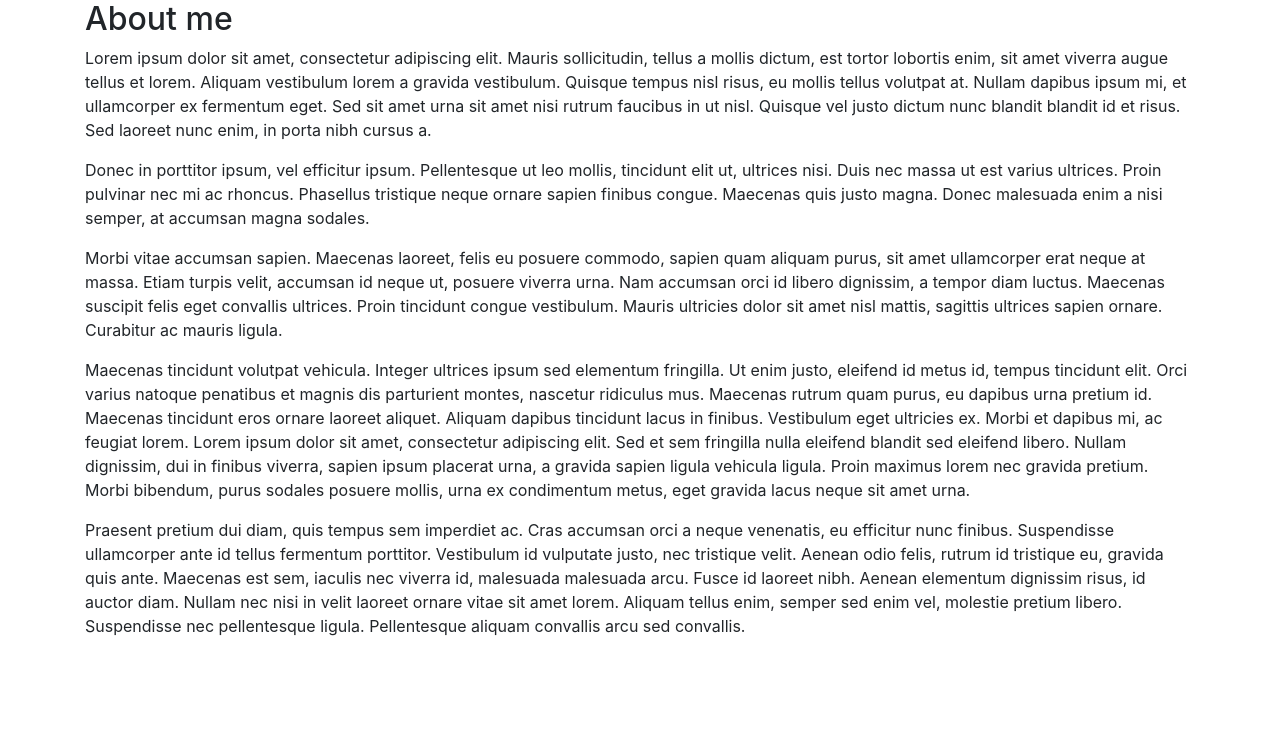
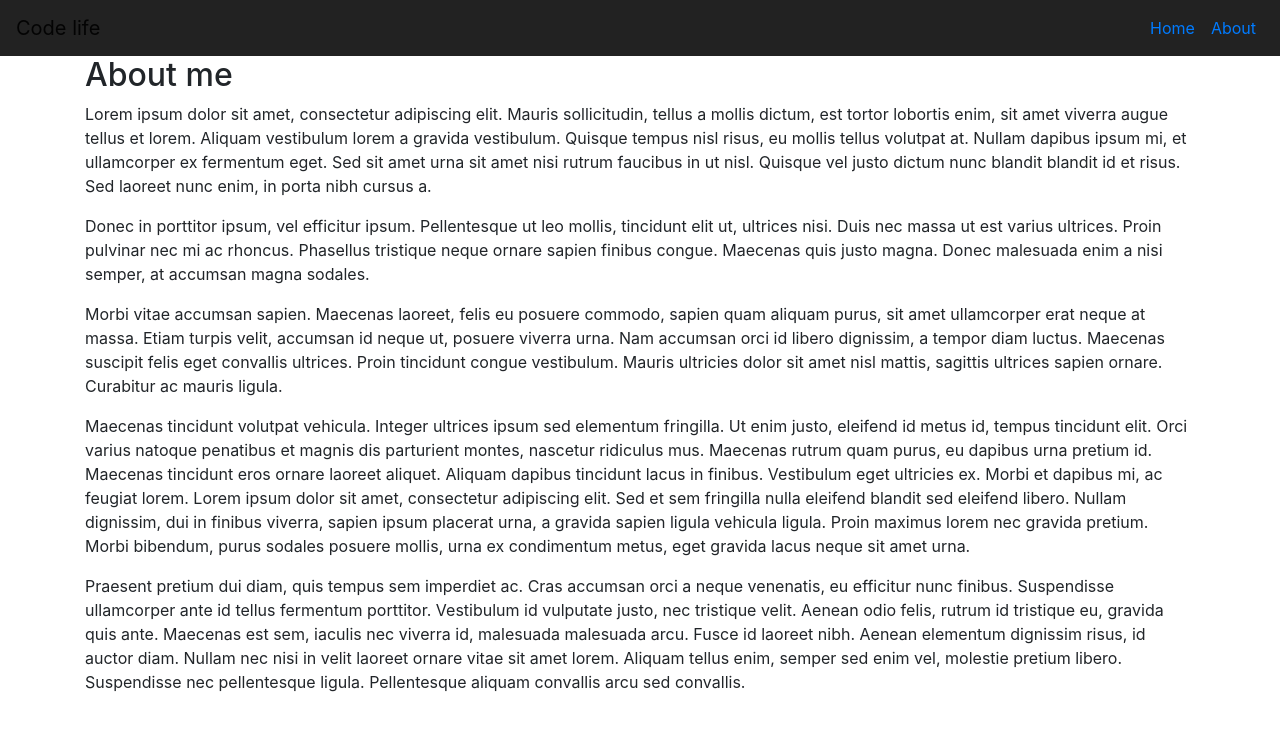
Before and after one commit to Organwolf/ReactJS, a React (Create React App) app in the folder intro-react/: page /About in a window 1280 px wide. Shown: the top 730 px of the page. Built offline with nearby package versions, Linux system fonts and the light colour scheme.

Commit message:
Added a navbar, solved react-router-dom import probs

```diff
--- a/intro-react/src/App.js
+++ b/intro-react/src/App.js
@@ -1,10 +1,12 @@
 import React, { Component, Fragment } from 'react';
-import { BrowserRouter as Router, Route, Switch } from 'react-router-dom'
+import { BrowserRouter, Route, Switch } from 'react-router-dom'
 
 import TodoApp from './containers/TodoApp';
-import About from './components/About'
-import NoMatch from './components/NoMatch'
+import { About } from './components/About'
+import { NoMatch } from './components/NoMatch'
 import { Layout } from './components/Layout.js'
+import { NavigationBar } from './components/NavigationBar'
+
 
 // https://www.youtube.com/watch?v=tOK9l5uP06U
 // at 17 minutes
@@ -15,7 +17,8 @@ class App extends Component {
   render() {
     return (
       <Fragment>
-        <Router>
+        <BrowserRouter>
+          <NavigationBar />
           <Layout>
             <Switch>
               <Route exact path="/" component={TodoApp} />
@@ -23,7 +26,7 @@ class App extends Component {
               <Route component={NoMatch} />
             </Switch>
           </Layout>
-        </Router>
+        </BrowserRouter>
       </Fragment>
     );
   }
--- a/intro-react/src/components/About.js
+++ b/intro-react/src/components/About.js
@@ -1,6 +1,6 @@
 import React from 'react'
 
-const About = () => (
+export const About = () => (
     <div>
         <h2>About me</h2>
         <p>
@@ -20,5 +20,3 @@ const About = () => (
         </p>
     </div>
 )
-
-export default About
--- /dev/null
+++ b/intro-react/src/components/NavigationBar.js
@@ -0,0 +1,42 @@
+import React from 'react'
+import { Link } from 'react-router-dom'
+import { Nav, Navbar } from 'react-bootstrap'
+import styled from 'styled-components'
+
+const Styles = styled.div`
+    .navbar {
+        background-color: #222;
+    }
+
+    .navbar-brand .navbar-nav .nav-link {
+        color: #bbb;
+
+        &:hover {
+            color: white;
+        }
+
+    }
+`;
+
+export const NavigationBar = () => (
+    <Styles>
+        <Navbar expand="lg">
+            <Navbar.Brand href="/">Code life</Navbar.Brand>
+            <Navbar.Toggle aria-controls="basic-navbar-nav" />
+            <Navbar.Collapse id="basic-navbar-nav">
+                <Nav className="ml-auto">
+                    <Nav.Item>
+                        <Nav.Link>
+                        <Link to="/">Home</Link>
+                        </Nav.Link>
+                    </Nav.Item>
+                    <Nav.Item>
+                        <Nav.Link>
+                        <Link to="/about">About</Link>
+                        </Nav.Link>
+                    </Nav.Item>
+                </Nav>
+            </Navbar.Collapse>
+        </Navbar>
+    </Styles>
+)
--- a/intro-react/src/components/NoMatch.js
+++ b/intro-react/src/components/NoMatch.js
@@ -1,9 +1,7 @@
 import React from 'react'
 
-const NoMatch = () => (
+export const NoMatch = () => (
     <div>
         <h2>No Match</h2>
     </div>
 )
-
-export default NoMatch
```
Also changed, not shown: 1 other file (tests, documents, lock files or other folders).
